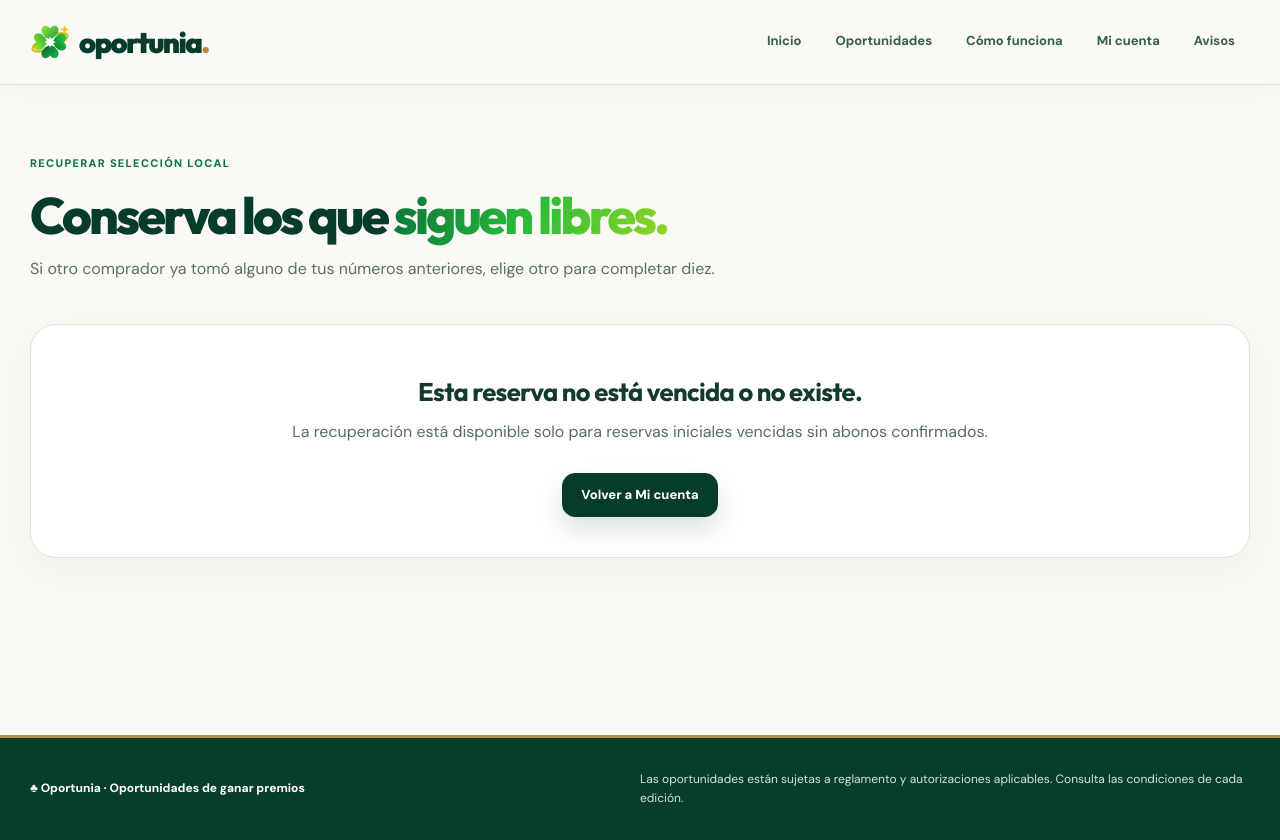
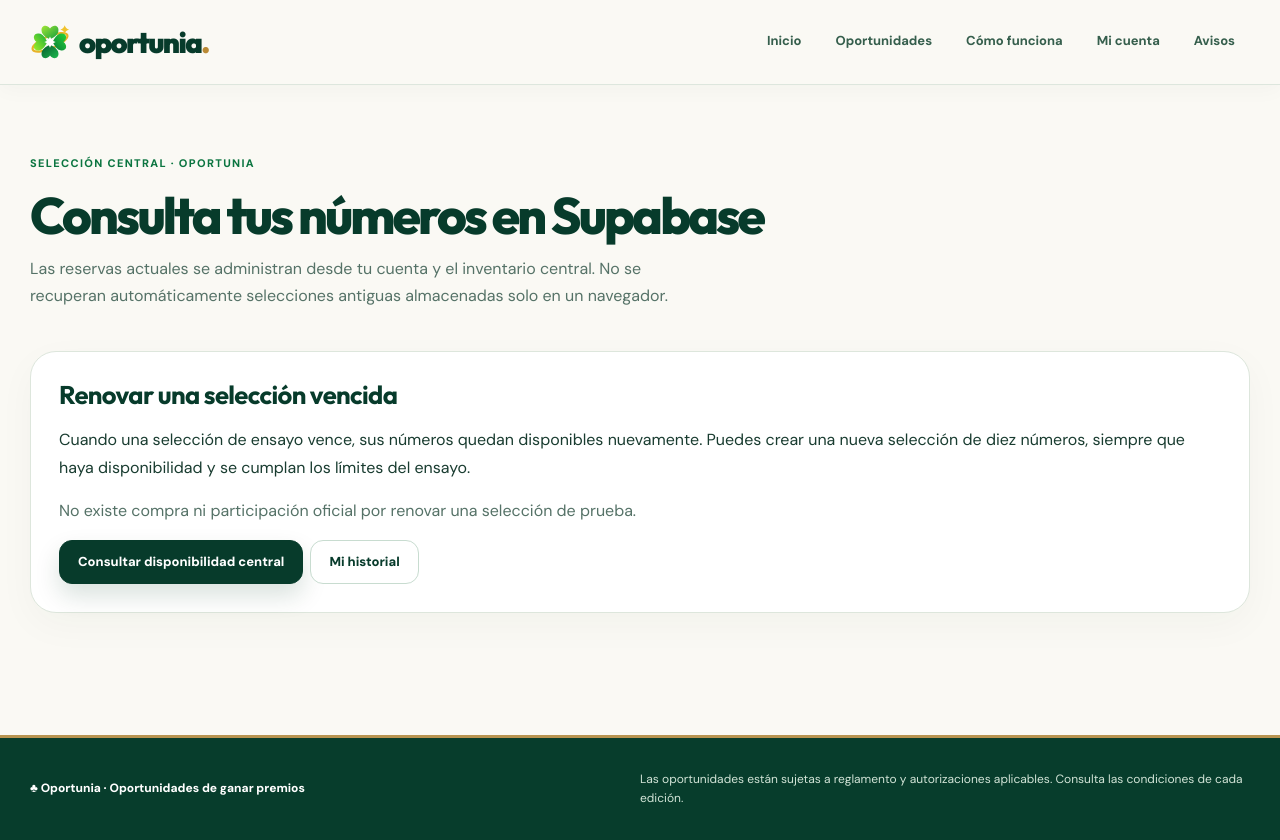
Before and after one commit to mejai84/oportunia, a Next.js app: page /recuperar in a window 1280 px wide. Built offline with nearby package versions, Linux system fonts and the light colour scheme.

Commit message:
fix(flow): centralize customer number and account experience

```diff
--- a/src/app/recuperar/page.tsx
+++ b/src/app/recuperar/page.tsx
@@ -1,84 +1,19 @@
-"use client";
-import { useEffect, useState, type FormEvent } from "react";
 import Link from "next/link";
-import { useRouter } from "next/navigation";
-import { useApp } from "@/components/AppProvider";
-import { isReservationExpired, normalizeNumber, previousNumberAvailability, reservedNumbers, drawIdOf } from "@/lib/domain";
 
-export default function RecuperarPage() {
-  const { state, hydrated, renewOrder } = useApp();
-  const router = useRouter();
-  const [orderId, setOrderId] = useState("");
-  const [selected, setSelected] = useState<string[]>([]);
-  const [input, setInput] = useState("");
-  const [accepted, setAccepted] = useState(false);
-  const [error, setError] = useState("");
-  useEffect(() => { setOrderId(new URLSearchParams(window.location.search).get("orden") || ""); }, []);
-  const order = state.opportunities.find((o) => o.id === orderId);
-  const expired = order ? isReservationExpired(order) : false;
-  const availability = order && expired ? previousNumberAvailability(state, orderId) : null;
-  const taken = order ? reservedNumbers(state, drawIdOf(order)) : new Set<string>();
-  function add(raw: string) {
-    setError("");
-    const number = normalizeNumber(raw);
-    if (!number) return setError("Ingresa un número de cuatro cifras.");
-    if (taken.has(number)) return setError("Ese número ya fue asignado a otra oportunidad.");
-    if (selected.includes(number)) return setError("Ese número ya está en tu selección.");
-    if (selected.length >= 10) return setError("Ya completaste diez números.");
-    setSelected((current) => [...current, number]); setInput("");
-  }
-  function submit(event: FormEvent<HTMLFormElement>) {
-    event.preventDefault(); setError("");
-    try { renewOrder(orderId, selected, accepted); router.push("/mi-cuenta"); }
-    catch (e) { setError(e instanceof Error ? e.message : "No fue posible renovar."); }
-  }
+export default function RecuperarPage(){
  return <div className="container page-space">
-    <div className="page-title"><span className="overline">RECUPERAR SELECCIÓN LOCAL</span>
-      <h1>Conserva los que <span className="gradient-text">siguen libres.</span></h1>
-      <p className="muted">Si otro comprador ya tomó alguno de tus números anteriores, elige otro para completar diez.</p>
+  <div className="page-title"><span className="overline">SELECCIÓN CENTRAL · OPORTUNIA</span>
+   <h1>Consulta tus números en Supabase</h1>
+   <p>Las reservas actuales se administran desde tu cuenta y el inventario central. No se recuperan automáticamente selecciones antiguas almacenadas solo en un navegador.</p>
   </div>
-    {!hydrated ? <p>Cargando…</p> : !order || !expired ?
-      <div className="panel empty-state"><h2>Esta reserva no está vencida o no existe.</h2>
-        <p>La recuperación está disponible solo para reservas iniciales vencidas sin abonos confirmados.</p>
-        <Link href="/mi-cuenta" className="btn btn-primary">Volver a Mi cuenta</Link>
-      </div> : <div className="two-col-layout">
   <section className="panel">
-        <h2>Tus diez números anteriores</h2>
-        <p className="muted small">Verde: disponible para recuperar. Gris: ocupado por otra oportunidad.</p>
-        <div className="recovery-numbers">{order.selected.map((number) => {
-          const free = availability?.available.includes(number);
-          return <button type="button" key={number} disabled={!free || selected.includes(number)}
-            onClick={() => add(number)} className={"recovery-number " + (free ? "is-free" : "is-taken")}>
-            <strong>{number}</strong><small>{free ? "Disponible" : "Ocupado"}</small>
-          </button>;
-        })}</div>
-        <button type="button" className="btn btn-secondary" onClick={() => setSelected(availability?.available || [])}>
-          Conservar todos los disponibles ({availability?.available.length ?? 0})
-        </button>
-        <div className="divider" />
-        <h3>Completa los números faltantes</h3>
-        <div className="number-search">
-          <input aria-label="Número de reemplazo" value={input} maxLength={4} inputMode="numeric"
-            placeholder="Ej. 0045" onChange={(e) => setInput(e.target.value.replace(/\D/g, ""))} />
-          <button type="button" className="btn btn-primary" onClick={() => add(input)}>Agregar</button>
+   <h2>Renovar una selección vencida</h2>
+   <p>Cuando una selección de ensayo vence, sus números quedan disponibles nuevamente. Puedes crear una nueva selección de diez números, siempre que haya disponibilidad y se cumplan los límites del ensayo.</p>
+   <p className="muted">No existe compra ni participación oficial por renovar una selección de prueba.</p>
+   <div className="row-actions">
+    <Link href="/numeros" className="btn btn-primary">Consultar disponibilidad central</Link>
+    <Link href="/mi-cuenta" className="btn btn-secondary">Mi historial</Link>
    </div>
-        <p className="muted small top-gap">Los números se comprueban otra vez al confirmar para evitar duplicados.</p>
   </section>
-      <section className="panel">
-        <h2>Nueva selección · {selected.length}/10</h2>
-        <div className="chips">{selected.map((n) => <button type="button" className="chip chip-blue" key={n}
-          title={"Quitar " + n} onClick={() => setSelected((prev) => prev.filter((x) => x !== n))}>{n} ×</button>)}</div>
-        <div className="reservation-rule top-gap"><strong>Una nueva reserva de 24 horas</strong>
-          <p>Al confirmar, comienza otro plazo de 24 horas para que se apruebe el primer abono previsto.</p></div>
-        <form className="form-stack top-gap" onSubmit={submit}>
-          <label className="terms-accept"><input type="checkbox" required checked={accepted}
-            onChange={(e) => setAccepted(e.target.checked)} />
-            <span>Acepto las <Link href="/reglas" target="_blank" rel="noopener noreferrer">condiciones de la vista previa</Link>
-              y entiendo que <strong>sin pagar el 100 % no participo en el sorteo</strong>.</span></label>
-          {error && <div className="alert alert-error" role="alert">{error}</div>}
-          <button className="btn btn-primary full" disabled={selected.length !== 10 || !accepted}>Renovar selección local</button>
-        </form>
-      </section>
-    </div>}
  </div>;
 }
```
Lines whose indentation alone changed are shown as unchanged.
